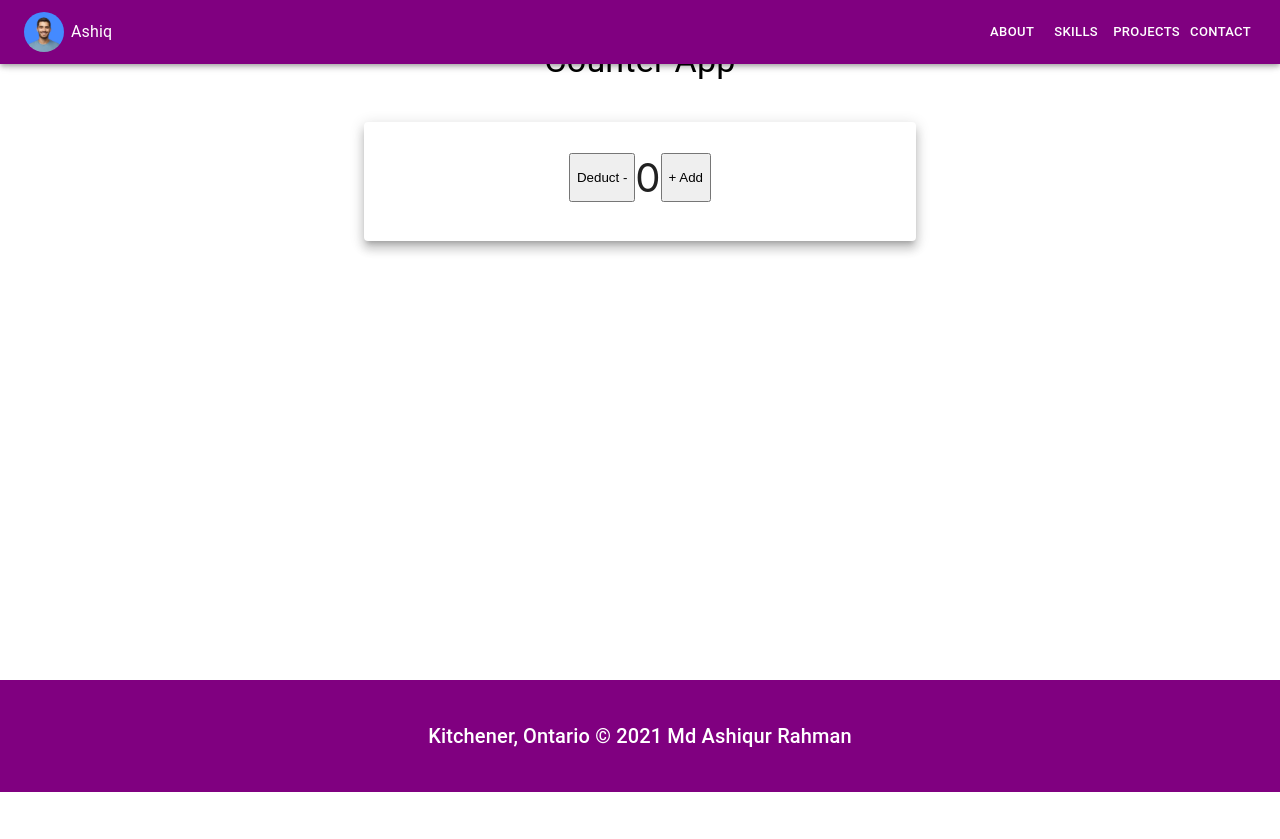
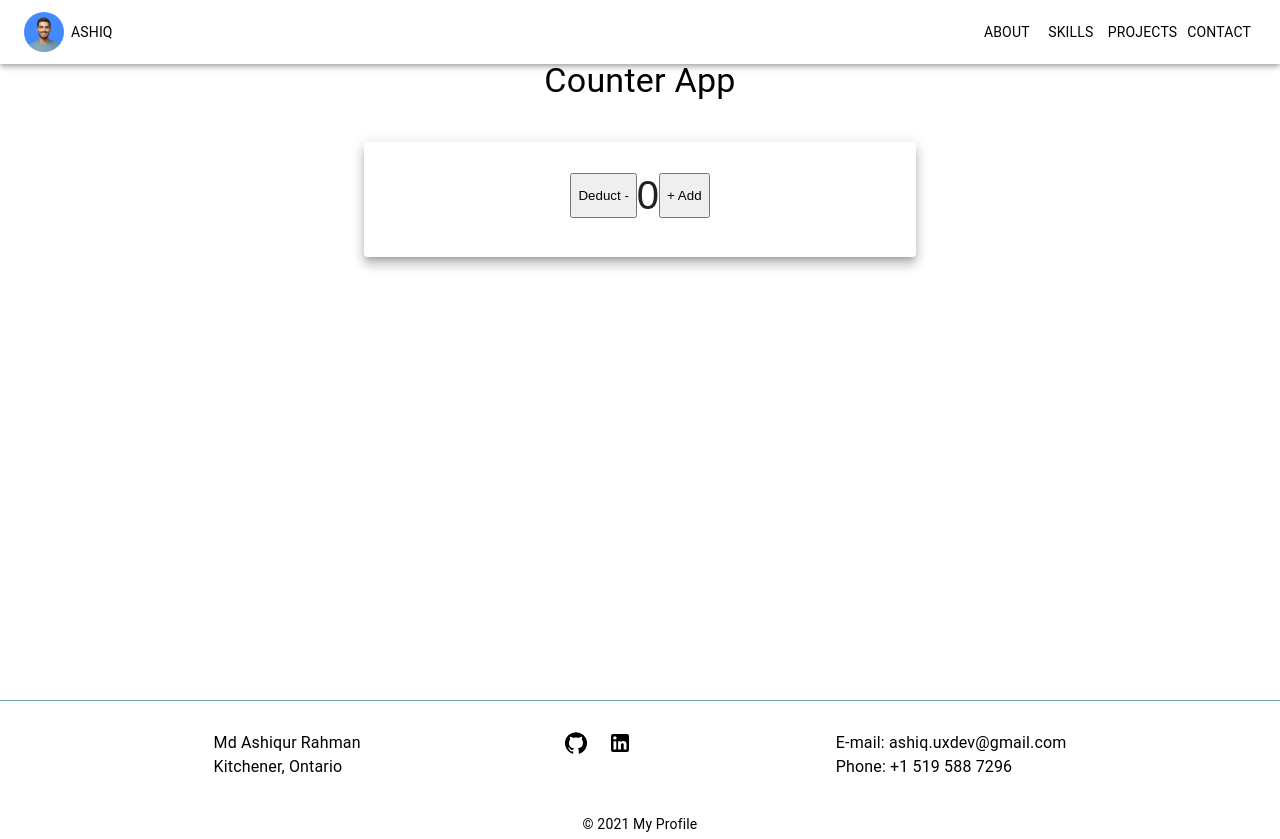
Before and after one commit to AshiqRhn/profile-website, a Next.js app: page /proj1 in a window 1280 px wide. Before the commit the page ends 800 px from the top, so only its background shows below. Built offline with nearby package versions, Linux system fonts and the light colour scheme.

Commit message:
More funcitionality added
There are lot of changes took place.

```diff
--- a/pages/index.tsx
+++ b/pages/index.tsx
@@ -1,12 +1,22 @@
-import type { NextPage } from 'next'
-import HomePage from '../src/home'
+import type { NextPage } from "next";
+import Head from "next/head";
+
+import HomePage from "../src/home";
 
 const Home: NextPage = () => {
   return (
     <>
+      <Head>
+        <title>My Profile</title>
+
+        <link
+          href="https://fonts.googleapis.com/css2?family=Montserrat:wght@100&display=swap"
+
+        />
+      </Head>
       <HomePage />
-   </>
-  )
-}
+    </>
+  );
+};
 
-export default Home
+export default Home;
--- a/src/footer.tsx
+++ b/src/footer.tsx
@@ -1,25 +1,51 @@
-import { AppBar, Container, Toolbar, Typography } from "@mui/material";
-import { makeStyles } from "@mui/styles";
+import { Box, Icon, Typography } from "@mui/material";
 import React from "react";
+import GitHubIcon from '@mui/icons-material/GitHub';
+import LinkedInIcon from '@mui/icons-material/LinkedIn';
+import { Link } from "@mui/icons-material";
 
 function Footer() {
-  const useStyles = makeStyles({
-    footer: {
-      backgroundColor: "purple",
-      width: "100%",
-    },
-  });
 
-  const classes = useStyles();
+
   return (
     <>
-      <footer className={classes.footer}>
-        <Container maxWidth="lg" fixed>
-          <Typography variant="h6" color="white" padding="40px" align="center">
-            Kitchener, Ontario &copy; 2021 Md Ashiqur Rahman
+
+        <Box sx={{display: 'flex', justifyContent: 'space-evenly', padding: '20px', borderTop: 1, borderColor: "#75a3a3"}}>
+          <Box padding="10px">
+          <Typography>
+            Md Ashiqur Rahman
+            </Typography>
+            <Typography>
+            Kitchener, Ontario
+            </Typography>
+          </Box>
+          <Box padding="10px">
+
+            <Icon sx={{marginRight:"20px"}}>
+              <GitHubIcon />
+            </Icon>
+
+
+            <Icon>
+              <LinkedInIcon />
+            </Icon>
+          </Box>
+          <Box padding="10px">
+            <Typography>
+              E-mail: ashiq.uxdev@gmail.com
+              </Typography>
+            <Typography>
+              Phone: +1 519 588 7296
+            </Typography>
+          </Box>
+
+        </Box>
+          <Typography variant="body2" color="black" padding="5px" align="center"
+
+          >
+             &copy; 2021 My Profile
           </Typography>
-        </Container>
-      </footer>
+
     </>
   );
 }
--- a/src/home.tsx
+++ b/src/home.tsx
@@ -1,18 +1,25 @@
+import Head from "next/head";
 import React from "react";
 import Menu from "../src/menu";
 import About from "./about";
 import Contact from "./contact";
 import Footer from "./footer";
 import Projects from "./projects";
+import Skills from "./skills";
 
 function HomePage() {
   return (
     <>
+    <Head>
+      <title>My Profile</title>
+      <link href="https://fonts.googleapis.com/css2?family=Montserrat:wght@100&display=swap" rel="stylesheet"/>
+    </Head>
       <Menu />
       <About />
+      <Skills />
       <Projects />
       <Contact />
-
+      <Footer />
     </>
   );
 }
--- a/src/menu.tsx
+++ b/src/menu.tsx
@@ -13,7 +13,7 @@ function Menu() {
   return (
     <>
       <Box sx={{ flexGrow: 1 }} id="box">
-        <AppBar position="fixed" style={{ backgroundColor: "purple" }}>
+        <AppBar position="fixed" style={{ backgroundColor: "white", color: "black"}}>
           <Toolbar>
             <Avatar
               src="/ashiq.png"
@@ -22,8 +22,8 @@ function Menu() {
               href="#box"
             />
             <Typography
-              variant="body1"
-              sx={{ flexGrow: 1 }}
+              variant="body2"
+              sx={{ flexGrow: 1, textTransform: "uppercase" }}
               component="a"
               href="#box"
             >
@@ -31,16 +31,24 @@ function Menu() {
             </Typography>
 
             <Button color="inherit" size="small" component="a" href="#about">
-              About
+              <Typography variant="body2">
+                About
+              </Typography>
             </Button>
             <Button color="inherit" size="small" component="a" href="#skills">
-              Skills
+            <Typography variant="body2">
+                Skills
+              </Typography>
             </Button>
             <Button color="inherit" size="small" component="a" href="#projects">
-              Projects
+            <Typography variant="body2">
+                Projects
+            </Typography>
             </Button>
             <Button color="inherit" size="small" component="a" href="#contact">
-              Contact
+            <Typography variant="body2">
+                Contact
+            </Typography>
             </Button>
           </Toolbar>
         </AppBar>
--- a/src/skills.tsx
+++ b/src/skills.tsx
@@ -16,10 +16,10 @@ import React from "react";
 function Skills() {
   return (
     <>
-    <div id="skills"></div>
+    <div id="skills" style={{border: '1px solid white'}}></div>
       <Container>
         <Typography marginTop={15}>
-          <Typography variant="h3" align="center" gutterBottom>
+          <Typography variant="h3" align="center" gutterBottom >
             Skills Overview
           </Typography>
           <Typography
--- a/styles/globals.css
+++ b/styles/globals.css
@@ -1,12 +1,12 @@
 html,
 body {
   padding: 0;
-  margin: 0;
-  /* display: flex;
-  justify-content:center;
-  font-size:20px; */
-  font-family: -apple-system, BlinkMacSystemFont, Segoe UI, Roboto, Oxygen,
-    Ubuntu, Cantarell, Fira Sans, Droid Sans, Helvetica Neue, sans-serif;
+  margin-top: 20px;
+  margin-right: 0;
+  margin-bottom:0;
+  margin-left: 0;
+
+  font-family: 'Montserrat', sans-serif;
 }
 
 a {
```
Also changed, not shown: src/about.tsx (+5 -5 lines), src/contact.tsx (+16 -16 lines), src/projects.tsx (+4 -3 lines).
